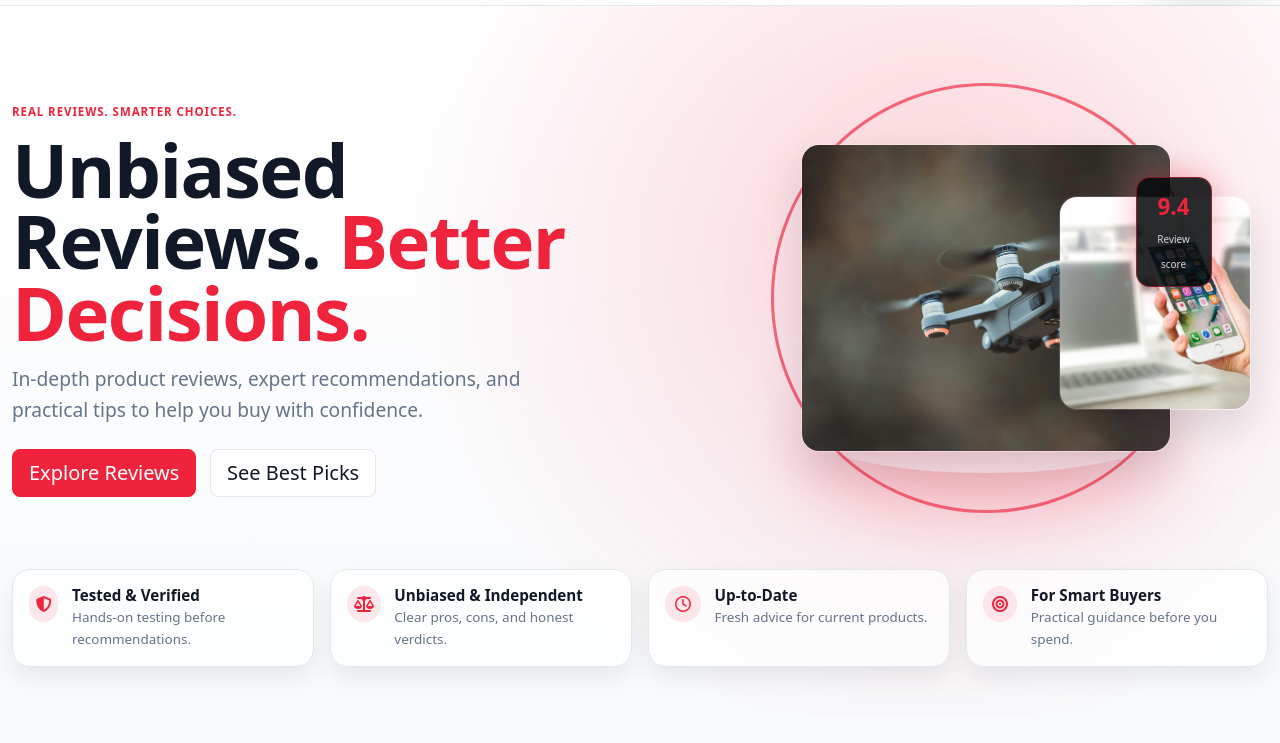
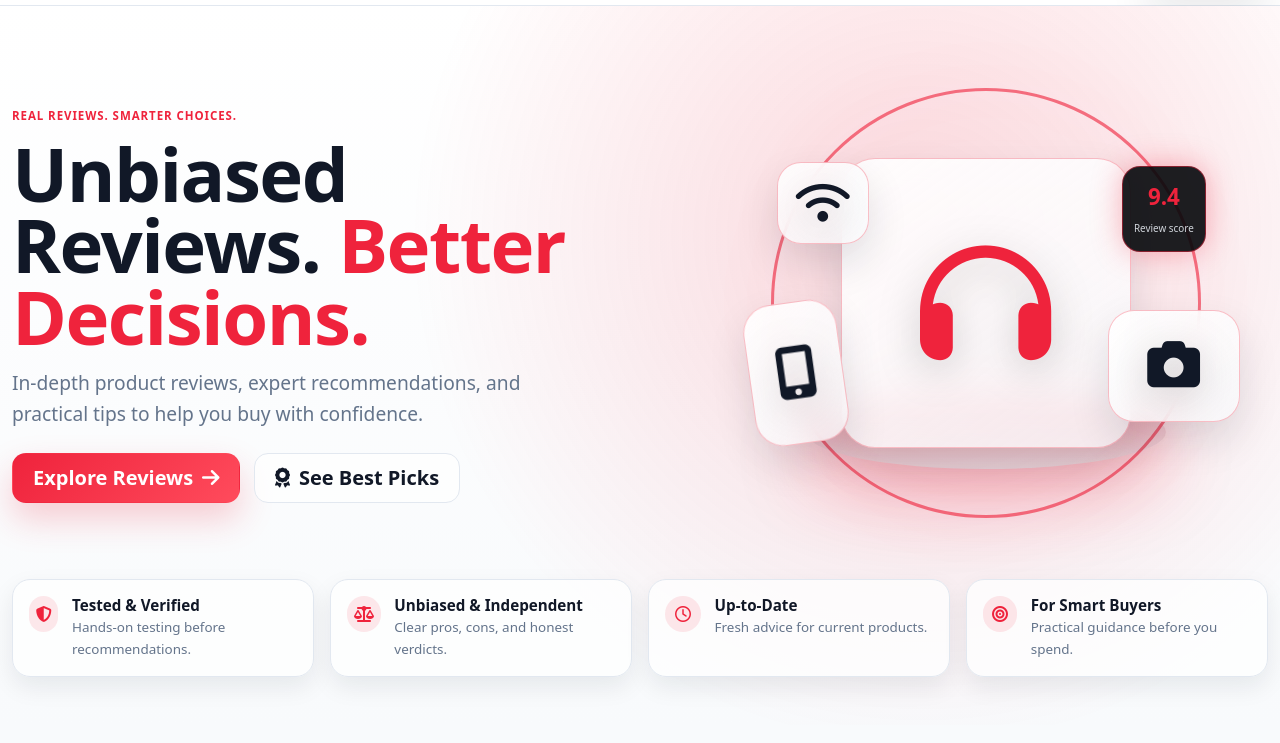
Before and after one commit to chriskejw/cpro-review.com, a plain HTML site: page index.html in a window 1280 px wide. Shown: the part 57-800 px from the top of the page. Drawn offline with nearby package versions, Linux system fonts and the light colour scheme.

Commit message:
Improve hero visual and buttons

```diff
--- a/index.html
+++ b/index.html
@@ -55,16 +55,30 @@
             <h1>Unbiased Reviews. <span>Better Decisions.</span></h1>
             <p>In-depth product reviews, expert recommendations, and practical tips to help you buy with confidence.</p>
             <div class="hero-actions">
-              <a href="posts.html" class="btn btn-primary btn-lg">Explore Reviews</a>
-              <a href="posts.html?category=Accessories" class="btn btn-ghost btn-lg">See Best Picks</a>
+              <a href="posts.html" class="btn btn-primary btn-lg">
+                Explore Reviews <i class="fa-solid fa-arrow-right" aria-hidden="true"></i>
+              </a>
+              <a href="posts.html?category=Accessories" class="btn btn-ghost btn-lg">
+                <i class="fa-solid fa-award" aria-hidden="true"></i> See Best Picks
+              </a>
             </div>
           </div>
 
           <div class="hero-visual" aria-label="Featured tech products">
             <div class="hero-halo"></div>
             <div class="hero-pedestal"></div>
-            <img class="hero-product hero-main-product" src="assets/images/post2.jpg" alt="Featured gadget review">
-            <img class="hero-product hero-side-product" src="assets/images/post5.jpg" alt="Featured accessories">
+            <div class="hero-device hero-headphones" aria-hidden="true">
+              <i class="fa-solid fa-headphones"></i>
+            </div>
+            <div class="hero-device hero-camera" aria-hidden="true">
+              <i class="fa-solid fa-camera"></i>
+            </div>
+            <div class="hero-device hero-phone" aria-hidden="true">
+              <i class="fa-solid fa-mobile-screen-button"></i>
+            </div>
+            <div class="hero-device hero-router" aria-hidden="true">
+              <i class="fa-solid fa-wifi"></i>
+            </div>
             <div class="hero-score">
               <span>9.4</span>
               <small>Review score</small>
--- a/style.css
+++ b/style.css
@@ -878,68 +878,149 @@ html[data-theme="dark"] .hero-shell{
   gap:.85rem;
   margin-top:1.5rem;
 }
+.hero-actions .btn{
+  display:inline-flex;
+  align-items:center;
+  justify-content:center;
+  gap:.55rem;
+  min-height:50px;
+  border-radius:14px;
+  padding-inline:1.25rem;
+  font-weight:800;
+  box-shadow:none;
+}
+.hero-actions .btn-primary{
+  background:linear-gradient(135deg,var(--color-primary),#ff4b5c)!important;
+  border-color:transparent!important;
+  box-shadow:0 16px 34px rgba(239,35,60,.22);
+}
+.hero-actions .btn-primary:hover,
+.hero-actions .btn-primary:focus{
+  transform:translateY(-2px);
+  box-shadow:0 20px 42px rgba(239,35,60,.32);
+}
 .btn-ghost{
   border:1px solid var(--color-border)!important;
-  background:var(--color-surface)!important;
+  background:rgba(255,255,255,.72)!important;
   color:var(--color-text)!important;
+}
+html[data-theme="dark"] .btn-ghost{
+  background:rgba(16,20,28,.72)!important;
 }
 .btn-ghost:hover,
 .btn-ghost:focus{
+  transform:translateY(-2px);
   border-color:var(--color-primary)!important;
   color:var(--color-primary)!important;
   box-shadow:0 0 0 4px var(--color-primary-glow);
 }
 .hero-visual{
-  min-height:430px;
+  min-height:440px;
   position:relative;
   display:grid;
   place-items:center;
+  isolation:isolate;
 }
 .hero-halo{
   position:absolute;
-  width:min(88%,430px);
+  width:min(90%,430px);
   aspect-ratio:1;
-  border:3px solid rgba(239,35,60,.65);
+  border:3px solid rgba(239,35,60,.62);
   border-radius:50%;
   filter:drop-shadow(0 0 28px var(--color-primary-glow));
+  z-index:0;
 }
 .hero-pedestal{
   position:absolute;
-  bottom:40px;
-  width:min(70%,360px);
-  height:86px;
+  bottom:54px;
+  width:min(72%,360px);
+  height:74px;
   border-radius:50%;
-  background:linear-gradient(180deg, rgba(239,35,60,.24), rgba(239,35,60,.04));
-  box-shadow:0 24px 80px var(--color-primary-glow);
+  background:linear-gradient(180deg, rgba(239,35,60,.22), rgba(15,23,42,.08));
+  box-shadow:0 24px 72px var(--color-primary-glow);
+  z-index:1;
 }
-.hero-product{
+.hero-device{
   position:absolute;
-  object-fit:cover;
-  border-radius:18px;
-  border:1px solid rgba(255,255,255,.14);
+  display:grid;
+  place-items:center;
+  color:var(--color-text);
+  border:1px solid rgba(239,35,60,.28);
+  background:
+    linear-gradient(145deg, rgba(255,255,255,.92), rgba(248,250,252,.74));
+  backdrop-filter:blur(12px);
   box-shadow:var(--shadow);
+  z-index:2;
+  transition:transform .25s ease, box-shadow .25s ease, border-color .25s ease;
 }
-.hero-main-product{
-  width:min(78%,370px);
-  aspect-ratio:1.2;
-  z-index:2;
+html[data-theme="dark"] .hero-device{
+  color:#f9fafb;
+  background:
+    radial-gradient(circle at 35% 20%, rgba(239,35,60,.18), transparent 34%),
+    linear-gradient(145deg, rgba(16,20,28,.96), rgba(8,11,16,.78));
+  border-color:rgba(239,35,60,.42);
 }
-.hero-side-product{
-  width:34%;
-  aspect-ratio:.9;
-  right:3%;
-  bottom:24%;
-  z-index:3;
+.hero-device i{
+  filter:drop-shadow(0 10px 20px rgba(0,0,0,.18));
+}
+.hero-headphones{
+  width:min(58%,290px);
+  aspect-ratio:1;
+  border-radius:34px;
+  font-size:8.2rem;
+  color:var(--color-primary);
+}
+.hero-camera{
+  width:132px;
+  height:112px;
+  border-radius:26px;
+  right:5%;
+  bottom:23%;
+  font-size:3.3rem;
+}
+.hero-phone{
+  width:94px;
+  height:142px;
+  border-radius:28px;
+  left:8%;
+  bottom:18%;
+  font-size:3.3rem;
+  transform:rotate(-8deg);
+}
+.hero-router{
+  width:92px;
+  height:82px;
+  border-radius:24px;
+  left:13%;
+  top:18%;
+  font-size:2.7rem;
+}
+.hero-device:hover{
+  transform:translateY(-4px);
+  border-color:rgba(239,35,60,.65);
+  box-shadow:0 22px 54px var(--color-primary-glow);
+}
+.hero-phone:hover{transform:rotate(-8deg) translateY(-4px);}
+.hero-visual::before{
+  content:"";
+  position:absolute;
+  width:min(76%,360px);
+  height:48px;
+  bottom:74px;
+  border-radius:999px;
+  background:rgba(239,35,60,.18);
+  filter:blur(22px);
+  z-index:0;
 }
 .hero-score{
   position:absolute;
-  right:10%;
-  top:22%;
+  right:11%;
+  top:19%;
   z-index:4;
-  width:76px;
-  padding:.65rem .55rem;
-  border-radius:14px;
-  background:rgba(5,7,10,.86);
+  width:84px;
+  padding:.7rem .55rem;
+  border-radius:18px;
+  background:rgba(5,7,10,.9);
   color:#fff;
   border:1px solid rgba(239,35,60,.5);
   text-align:center;
@@ -1072,6 +1153,11 @@ html[data-theme="dark"] .trust-row article{background:rgba(16,20,28,.72);}
 @media (max-width:575.98px){
   .hero-shell{padding-top:2rem;}
   .hero-actions .btn{width:100%;}
+  .hero-headphones{width:min(64%,230px);font-size:6.2rem;border-radius:28px;}
+  .hero-camera{width:104px;height:90px;font-size:2.6rem;right:2%;bottom:24%;}
+  .hero-phone{width:76px;height:118px;font-size:2.6rem;left:3%;bottom:20%;}
+  .hero-router{width:74px;height:66px;font-size:2rem;left:6%;top:19%;}
+  .hero-score{right:4%;top:14%;width:74px;}
   .trust-row{grid-template-columns:1fr;}
   .compact-post-card{grid-template-columns:104px 1fr;}
   .compact-post-card img{width:104px;height:94px;}
```
